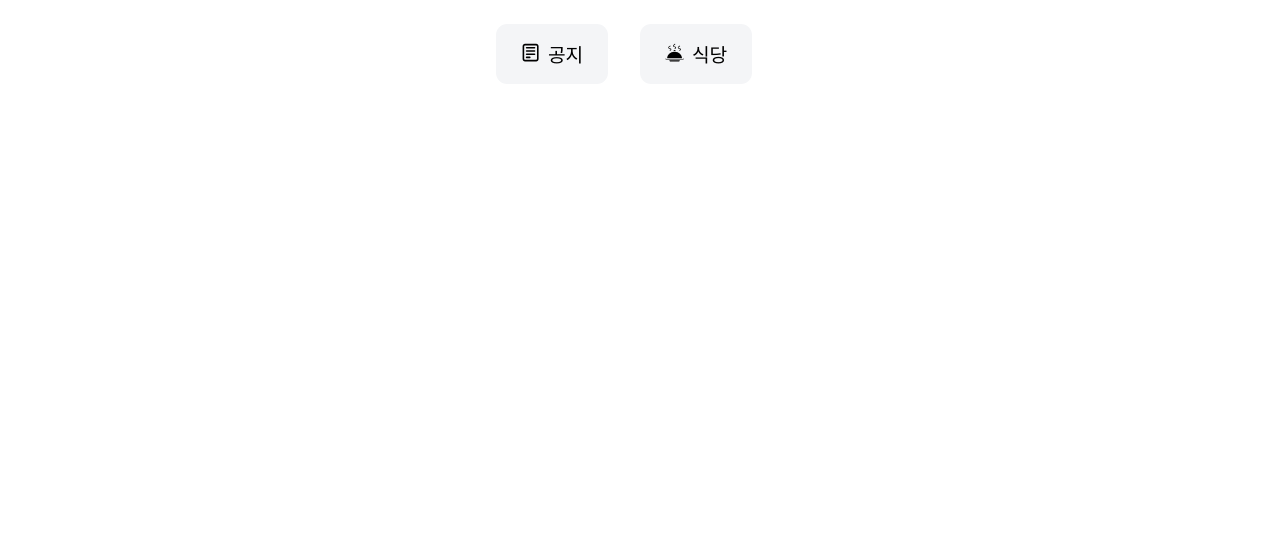
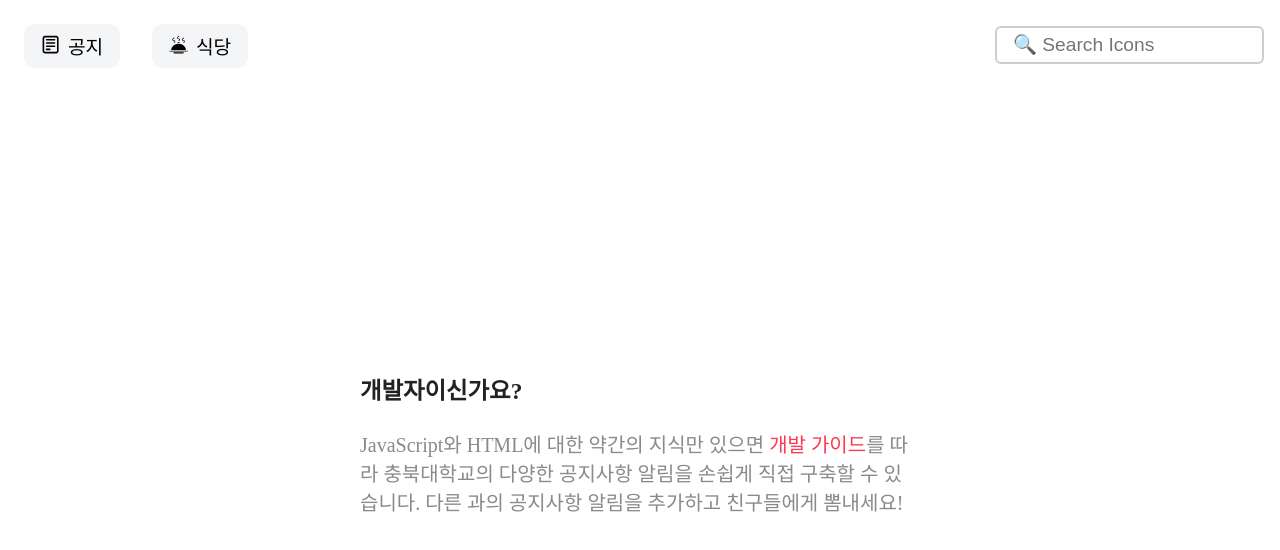
Before and after one commit to CBNU-CMI/Crawler-admin, a React (Create React App) app: page / in a window 1280 px wide. Shown: the top 550 px of the page. Built offline with nearby package versions, Linux system fonts and the light colour scheme.

Commit message:
[#1] markup: contributor 문구 추가

```diff
--- a/src/component/Navigation.js
+++ b/src/component/Navigation.js
@@ -3,6 +3,7 @@ import { Link } from "react-router-dom";
 import {} from "../styles/navigation.scss";
 import { GiHotMeal } from "react-icons/gi";
 import { CgNotes } from "react-icons/cg";
+import Search from "../component/Search";
 
 const Navigation = () => {
   return (
@@ -19,6 +20,7 @@ const Navigation = () => {
           식당
         </Link>
       </div>
+      <Search />
     </div>
   );
 };
--- /dev/null
+++ b/src/component/Search.js
@@ -0,0 +1,12 @@
+import React, { Fragment } from "react";
+import {} from "../styles/search.scss";
+
+const Search = () => {
+  return (
+    <Fragment>
+      <input type="text" className="search" placeholder="🔍 Search Icons" />
+    </Fragment>
+  );
+};
+
+export default Search;
--- a/src/pages/home.js
+++ b/src/pages/home.js
@@ -1,10 +1,22 @@
 import React from "react";
 import Navigation from "../component/Navigation";
+import {} from "../styles/home.scss";
 
 const Home = () => {
   return (
     <div className="home">
       <Navigation />
+      <div className="opensource">
+        <h3>개발자이신가요?</h3>
+        <p>
+          JavaScript와 HTML에 대한 약간의 지식만 있으면{" "}
+          <a href="https://www.naver.com" target="_blank" rel="noreferrer">
+            개발 가이드
+          </a>
+          를 따라 충북대학교의 다양한 공지사항 알림을 손쉽게 직접 구축할 수
+          있습니다. 다른 과의 공지사항 알림을 추가하고 친구들에게 뽐내세요!
+        </p>
+      </div>
     </div>
   );
 };
--- /dev/null
+++ b/src/styles/home.scss
@@ -0,0 +1,14 @@
+.opensource {
+  margin: auto;
+  margin-top: 18rem;
+  width: 35rem;
+  font-size: 1.25rem;
+  color: #8a8a8a;
+  h3 {
+    color: #222;
+  }
+  a {
+    text-decoration: none;
+    color: #ff3852;
+  }
+}
--- a/src/styles/navigation.scss
+++ b/src/styles/navigation.scss
@@ -1,15 +1,12 @@
 .navigation {
   display: flex;
-  margin: 0 auto;
-  width: 20rem;
 
   .notice,
   .restaurant {
     font-size: 1.2rem;
-
     background-color: #f4f5f7;
     margin: 1rem;
-    padding: 1rem;
+    padding: 0.5rem;
     border-radius: 0.7rem;
     text-align: center;
     cursor: pointer;
--- /dev/null
+++ b/src/styles/search.scss
@@ -0,0 +1,11 @@
+input {
+  position: absolute;
+  right: 1rem;
+  line-height: 1.8rem;
+  font-size: 1.2rem;
+  border-radius: 6px;
+  margin-top: 1.1rem;
+  border: 2px solid #cbcdd4;
+  padding-left: 1rem;
+  height: 2rem;
+}
```
